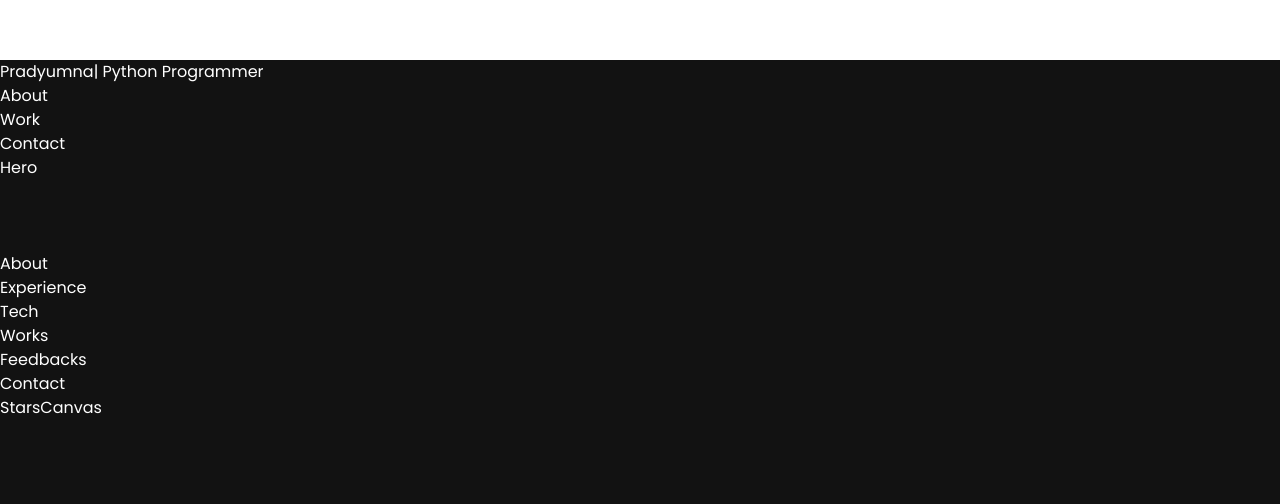
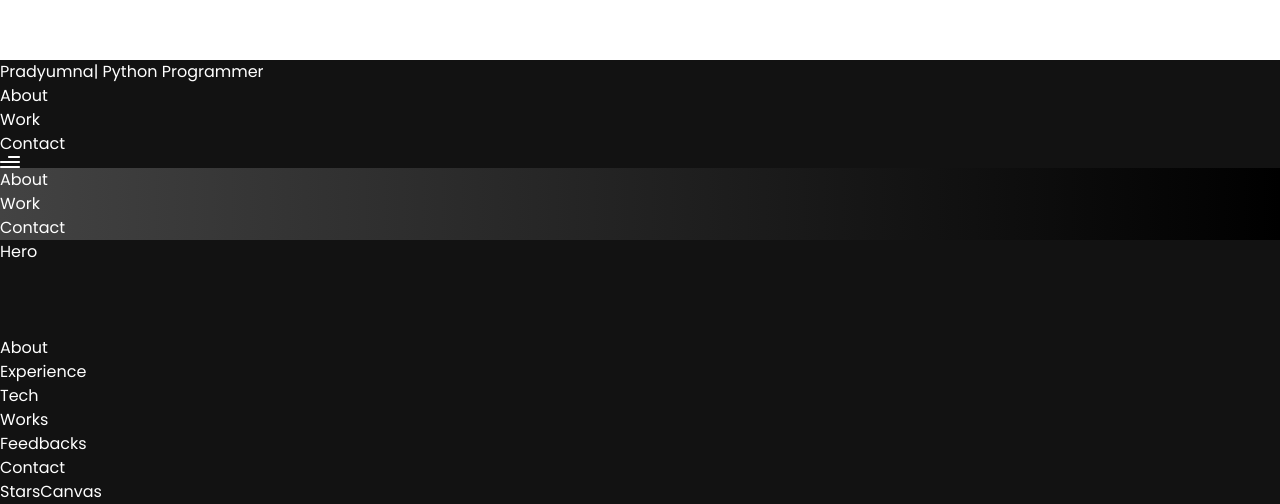
Before and after one commit to PradyumnaA/ReactPortfolioPradyumna, a React (Vite) app: page / in a window 1280 px wide. Shown: the part 1220-1724 px from the top of the page. Before the commit the page ends 1640 px from the top, so only its background shows below. Built offline with nearby package versions, Linux system fonts and the light colour scheme.

Commit message:
Nav bar almost completed 40:46

```diff
--- a/src/components/Navbar.jsx
+++ b/src/components/Navbar.jsx
@@ -6,6 +6,7 @@ import {navLinks} from "../constants/index.js";
 import {logoColor,menu,close} from '../assets'
 const Navbar = () => {
     const[active,setActive]=useState('""');
+    const[toggle,setToggle]=useState(false)
     return(
 
         <nav
@@ -32,7 +33,7 @@ const Navbar = () => {
 
                     />
                     <p className="text-white text-[18px]
-                    font-bold cursor-pointer">
+                    font-bold cursor-pointer flex">
                         Pradyumna
                         <span className='sm:block hidden'>| Python Programmer</span>
 
@@ -53,7 +54,43 @@ const Navbar = () => {
                         </li>
                     ))}
                 </ul>
+                <div className="sm:hidden flex flex-1 justify-end items-center">
+                    <img src={toggle?close:menu}
+                         alt="menu"
+                         className='w-[28px] h-[28px]
+                         object-contain cursor-pointer'
+                         onClick={()=>setToggle(!toggle)}
+                         />
+                    <div className={`${!toggle ? 'hidden' : 'flex'} p-6
+                    black-gradient absolute top-20 right-0 mx-4 my-2 min-w[140px]
+                    z-10 rounded-xl
+                    `}>
+                        <ul className='list-none
+                        flex justify-end
+                        items-start flex-col gap-4
+                        '>
+                            {navLinks.map((nav) => (
+                                <li
+                                    key={nav.id}
+                                    className={`${
+                                        active === nav.title ? "text-white" : "text-secondary"
+                                    } font-poppins font-medium cursor-pointer
+                                    text-[16px]
+                                    `}
+                                    onClick={() =>{
+                                        setToggle(!toggle)
+                                        setActive(nav.title)
 
+                                    } }
+                                >
+                                    <a href={`#${nav.id}`}>{nav.title}</a>
+                                </li>
+                            ))}
+                        </ul>
+                    </div>
+
+
+                </div>
 
 
             </div>
```
